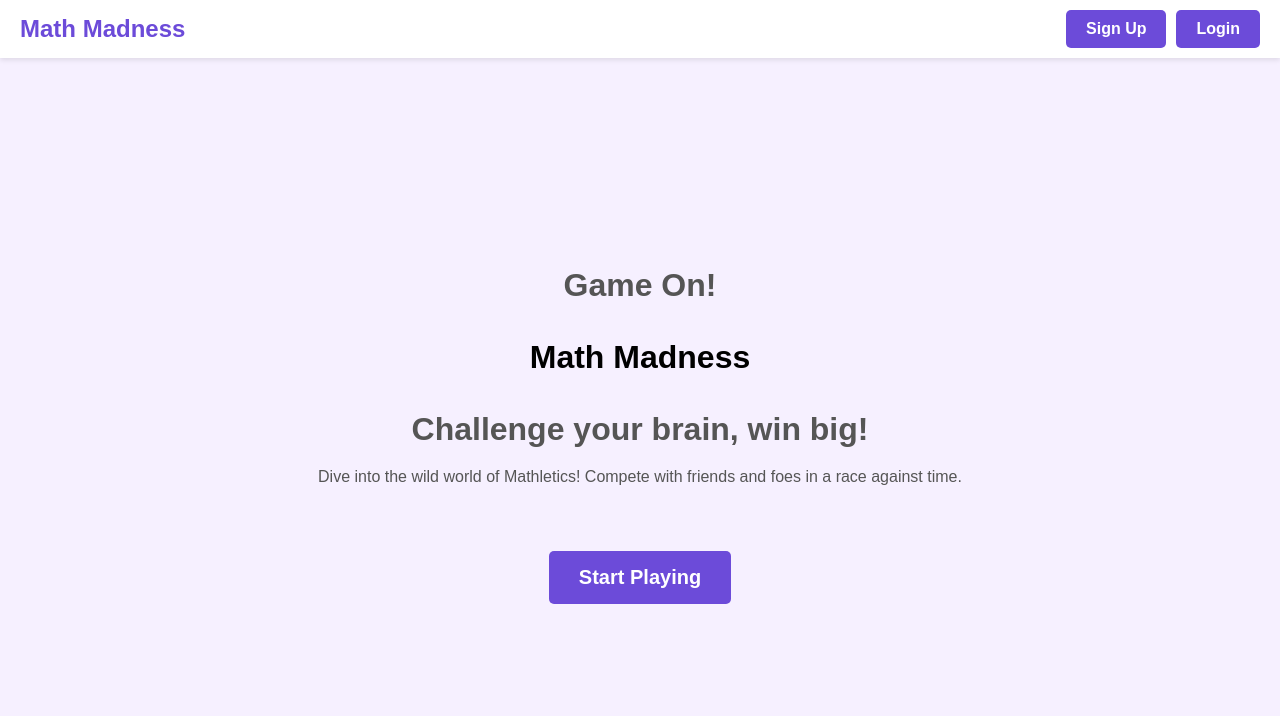
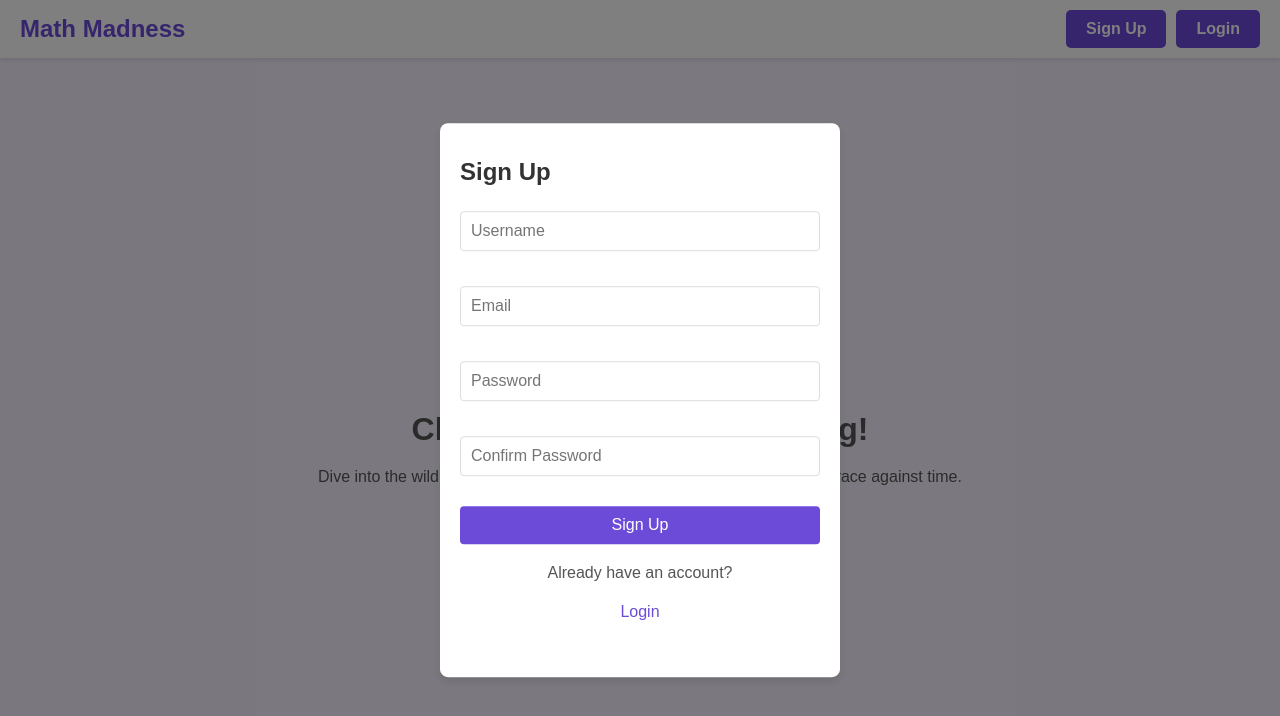
Before and after one commit to kkerimow/math-game, a website: page frontend/index.html in a window 1280 px wide. Both pictures are taken after a click on the link "Sign Up". Drawn offline with Linux system fonts and the light colour scheme.

Commit message:
Fix modal functionality and styling

```diff
--- /dev/null
+++ b/frontend/assets/js/modal.js
@@ -0,0 +1,38 @@
+function openModal(isLogin = false) {
+    const modal = document.getElementById('modal');
+    const modalOverlay = document.getElementById('modal-overlay');
+    const modalTitle = document.getElementById('modal-title');
+    const modalContent = document.getElementById('modal-content');
+
+    modalTitle.textContent = isLogin ? 'Login' : 'Sign Up';
+
+    // Form içeriğini oluştur
+    const formContent = isLogin ? `
+        <form id="login-form">
+            <input type="email" id="email" placeholder="Email" required>
+            <input type="password" id="password" placeholder="Password" required>
+            <button type="submit" class="loginBtn">Login</button>
+        </form>
+        <p>Don't have an account? <a onclick="openModal(false)">Sign Up</a></p>
+    ` : `
+        <form id="register-form">
+            <input type="text" id="name" placeholder="Username" required>
+            <input type="email" id="email" placeholder="Email" required>
+            <input type="password" id="password" placeholder="Password" required>
+            <input type="password" id="confirm-password" placeholder="Confirm Password" required>
+            <button type="submit" class="signupBtn">Sign Up</button>
+        </form>
+        <p>Already have an account? <a onclick="openModal(true)">Login</a></p>
+    `;
+
+    modalContent.innerHTML = formContent;
+    modal.style.display = 'block';
+    modalOverlay.style.display = 'block';
+}
+
+function closeModal() {
+    const modal = document.getElementById('modal');
+    const modalOverlay = document.getElementById('modal-overlay');
+    modal.style.display = 'none';
+    modalOverlay.style.display = 'none';
+}
--- a/frontend/index.html
+++ b/frontend/index.html
@@ -5,6 +5,73 @@
     <meta name="viewport" content="width=device-width, initial-scale=1.0">
     <title>Math Game Challenge</title>
     <link rel="stylesheet" href="./assets/css/styles.css">
+    <style>
+        .modal-overlay {
+            display: none;
+            position: fixed;
+            top: 0;
+            left: 0;
+            width: 100%;
+            height: 100%;
+            background: rgba(0, 0, 0, 0.5);
+            z-index: 1000;
+        }
+
+        .modal {
+            display: none;
+            position: fixed;
+            top: 50%;
+            left: 50%;
+            transform: translate(-50%, -50%);
+            background: white;
+            padding: 20px;
+            border-radius: 8px;
+            z-index: 1001;
+            min-width: 300px;
+        }
+
+        .modal h2 {
+            margin-bottom: 20px;
+            color: #333;
+        }
+
+        .modal form {
+            display: flex;
+            flex-direction: column;
+            gap: 15px;
+        }
+
+        .modal input {
+            padding: 10px;
+            border: 1px solid #ddd;
+            border-radius: 4px;
+            font-size: 16px;
+        }
+
+        .modal button {
+            padding: 10px;
+            background: #6c4bd9;
+            color: white;
+            border: none;
+            border-radius: 4px;
+            cursor: pointer;
+            font-size: 16px;
+        }
+
+        .modal button:hover {
+            background: #5a3ec0;
+        }
+
+        .modal p {
+            margin-top: 15px;
+            text-align: center;
+        }
+
+        .modal a {
+            color: #6c4bd9;
+            cursor: pointer;
+        }
+    </style>
 </head>
 <body>
     <div class="header">
@@ -32,7 +99,7 @@
     </div>
 
     <script src="./env.js"></script>
+    <script src="./assets/js/modal.js"></script>
     <script src="./assets/js/sendToDb.js"></script>
-    <script src="./assets/js/modal.js"></script>
 </body>
 </html>
```
